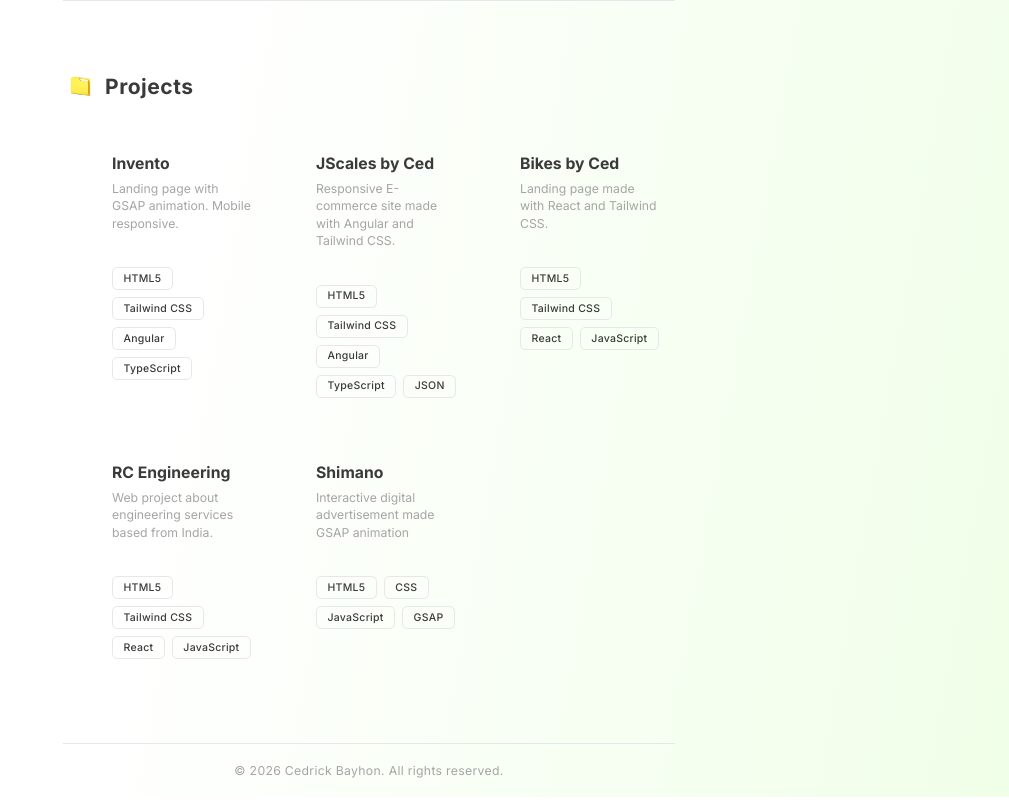
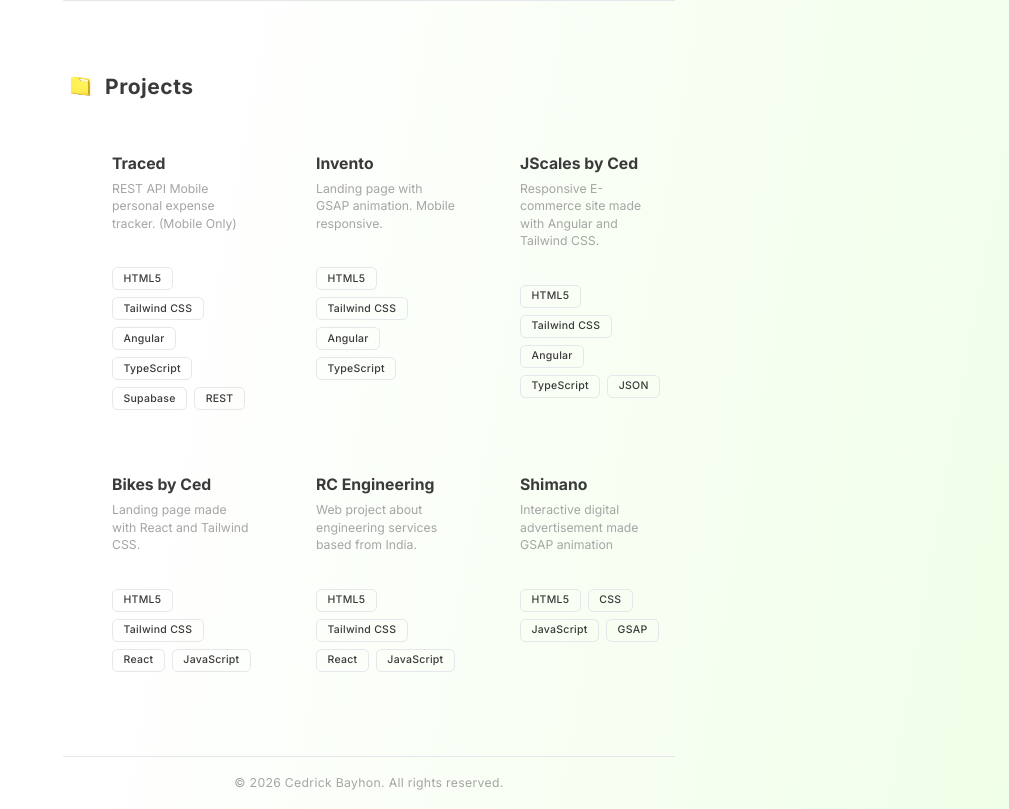
Before and after one commit to cedrick028/ced-cv, an Angular app: page / in a window 1280 px wide. Shown: the part 5280-6089 px from the top of the page, without its empty margins (271-1280 px from the left). Built offline with nearby package versions, Linux system fonts and the light colour scheme.

Commit message:
added traced project

```diff
--- a/src/app/components/projects/projects.component.ts
+++ b/src/app/components/projects/projects.component.ts
@@ -9,7 +9,19 @@ export class ProjectsComponent implements OnInit {
 
   projectList: any[] = [
     {
-      id: 1, thumbnail: 'assets/images/invento_thumbnail.jpg', name: 'Invento', date: 'Nov 2025', description: 'Landing page with GSAP animation. Mobile responsive.',
+      id: 1, thumbnail: 'assets/images/traced_thumbnail.jpg', name: 'Traced', date: 'March 2026', description: 'REST API Mobile personal expense tracker. (Mobile Only)',
+      techStack: [
+        'HTML5',
+        'Tailwind CSS',
+        'Angular',
+        'TypeScript',
+        'Supabase',
+        'REST'
+      ],
+      link: 'https://cedrick028.github.io/traced/'
+    },
+    {
+      id: 2, thumbnail: 'assets/images/invento_thumbnail.jpg', name: 'Invento', date: 'Nov 2025', description: 'Landing page with GSAP animation. Mobile responsive.',
       techStack: [
         'HTML5',
         'Tailwind CSS',
@@ -19,7 +31,7 @@ export class ProjectsComponent implements OnInit {
       link: 'https://cedrick028.github.io/invento/'
     },
     {
-      id: 2, thumbnail: 'assets/images/jscales_thumbnail.jpg', name: 'JScales by Ced', date: 'Jan 2025', description: 'Responsive E-commerce site made with Angular and Tailwind CSS.',
+      id: 3, thumbnail: 'assets/images/jscales_thumbnail.jpg', name: 'JScales by Ced', date: 'Jan 2025', description: 'Responsive E-commerce site made with Angular and Tailwind CSS.',
       techStack: [
         'HTML5',
         'Tailwind CSS',
@@ -30,7 +42,7 @@ export class ProjectsComponent implements OnInit {
       link: 'https://cedrick028.github.io/jscales_by_ced/#/home'
     },
     {
-      id: 3, thumbnail: 'assets/images/bikes_thumbnail.jpg', name: 'Bikes by Ced', date: 'Jan 2023', description: 'Landing page made with React and Tailwind CSS.',
+      id: 4, thumbnail: 'assets/images/bikes_thumbnail.jpg', name: 'Bikes by Ced', date: 'Jan 2023', description: 'Landing page made with React and Tailwind CSS.',
       techStack: [
         'HTML5',
         'Tailwind CSS',
@@ -40,7 +52,7 @@ export class ProjectsComponent implements OnInit {
       link: 'https://cedrick028.github.io/bikes_by_ced/'
     },
     {
-      id: 4, thumbnail: 'assets/images/rc_thumbnail.jpg', name: 'RC Engineering', date: 'Jan 2023', description: 'Web project about engineering services based from India.',
+      id: 6, thumbnail: 'assets/images/rc_thumbnail.jpg', name: 'RC Engineering', date: 'Jan 2023', description: 'Web project about engineering services based from India.',
       techStack: [
         'HTML5',
         'Tailwind CSS',
@@ -50,7 +62,7 @@ export class ProjectsComponent implements OnInit {
       link: 'https://cedrick028.github.io/rc_engineering/'
     },
     {
-      id: 5, thumbnail: 'assets/images/shimano_thumbnail.jpg', name: 'Shimano', date: 'Jan 2023', description: 'Interactive digital advertisement made GSAP animation',
+      id: 6, thumbnail: 'assets/images/shimano_thumbnail.jpg', name: 'Shimano', date: 'Jan 2023', description: 'Interactive digital advertisement made GSAP animation',
       techStack: [
         'HTML5',
         'CSS',
```
Also changed, not shown: src/assets/images/traced_thumbnail.jpg (added).
